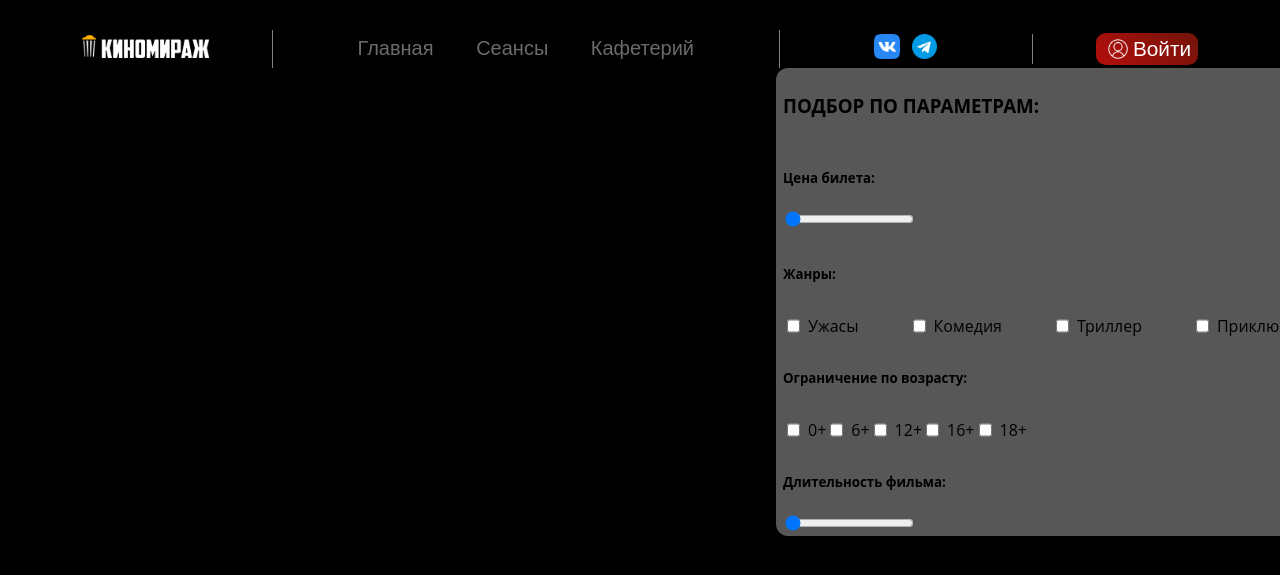
After one commit to JeANSdv/KinoMirazh, a PHP site: page /session.php in a window 1280 px wide. The commit adds this page. Shown: the top 575 px of the page. Run offline with PHP 8.4, Linux system fonts and the light colour scheme.

Commit message:
fixing session

```diff
--- a/seans/seans.css
+++ b/assets/css/seans copy.css
@@ -2,7 +2,6 @@ body {
 background-color: black;
 font-family: 'Open Sans', sans-serif;
 font-weight: 400;
-
 }
 
 .seans {
@@ -60,7 +59,7 @@ gap: 50px;
   margin-left: 0;
 }
 
-.filter {
+.session-film-filter {
 display: flex;
 flex-direction: column;
 background-color: rgb(87, 87, 87);
--- /dev/null
+++ b/assets/css/seans.css
@@ -0,0 +1,51 @@
+.session-film-filter {
+display: flex;
+flex-direction: column;
+background-color: rgb(87, 87, 87);
+padding: 7px 7px 0 7px;
+border-radius: 12px;
+gap: 10px;
+position: fixed;
+margin-left: 60%;
+z-index: 99;
+}
+
+.film-filter-text {
+color: white;
+}
+
+.cenap {
+display: flex;
+flex-direction: column;
+}
+
+.vvv {
+  color: white;
+}
+
+.gal {
+display: flex;
+gap: 5px;
+
+}
+
+.xxx {
+display: flex;
+flex-direction: row;
+gap: 50px;
+}
+
+.dir {
+display: flex;
+flex-direction: column;
+gap: 1px;
+}
+
+.lpl {
+display: flex;
+gap: 300px;
+}
+
+.age {
+display: flex;
+}
--- /dev/null
+++ b/components/session-filter.php
@@ -0,0 +1,78 @@
+<?php
+
+?>
+
+<link rel="stylesheet" href="assets/css/seans.css">
+
+<div class="session-film-filter">
+
+    <h3 class="filter-main-text">ПОДБОР ПО ПАРАМЕТРАМ:</h3>
+
+    <div class="price-filt">
+        <h5 class="filt-second-text">Цена билета:</h5>
+        <input type='range' value='1' min='1' max='100' step='1'>
+    </div>
+
+    <h5 class="filt-second-text">Жанры:</h5>
+
+    <div class="xxx">
+        <div class="gal">
+            <input type="checkbox" value="0">
+            <label class="sort">Ужасы</label>
+        </div>
+        <div class="gal">
+            <input type="checkbox" value="0">
+            <label class="sort">Комедия</label>
+        </div>
+        <div class="gal">
+            <input type="checkbox" value="0">
+            <label class="sort">Триллер</label>
+        </div>
+        <div class="gal">
+            <input type="checkbox" value="0">
+            <label class="sort">Приключения</label>
+        </div>
+        <div class="gal">
+            <input type="checkbox" value="0">
+            <label class="sort">Экшн</label>
+        </div>
+        <div class="gal">
+            <input type="checkbox" value="0">
+            <label class="sort">История</label>
+        </div>
+    </div>
+
+    <h5 class="filt-second-text">Ограничение по возрасту:</h5>
+
+    <div class="age">
+        <div class="gal">
+            <input type="checkbox" value="0">
+            <label class="sort">0+</label>
+        </div>
+
+        <div class="gal">
+            <input type="checkbox" value="0">
+            <label class="sort">6+</label>
+        </div>
+
+        <div class="gal">
+            <input type="checkbox" value="0">
+            <label class="sort">12+</label>
+        </div>
+
+        <div class="gal">
+            <input type="checkbox" value="0">
+            <label class="sort">16+</label>
+        </div>
+
+        <div class="gal">
+            <input type="checkbox" value="0">
+            <label class="sort">18+</label>
+        </div>
+    </div>
+
+    <div class="price-filt">
+        <h5 class="filt-second-text">Длительность фильма:</h5>
+        <input type='range' value='1' min='1' max='100' step='1'>
+    </div>
+</div>
--- /dev/null
+++ b/session.php
@@ -0,0 +1,4 @@
+<?php
+    include "components/header.php";
+    include "components/session-filter.php"
+?>
```
Also changed, not shown: seans.html (added, +70 -0 lines), seans/seans.html (deleted, +0 -182 lines), assets/img/oblozhka.jpg (renamed from seans/oblozhka.jpg), index0.php (renamed from index.php).
